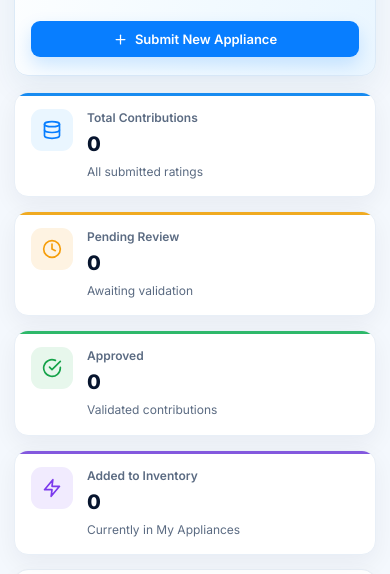
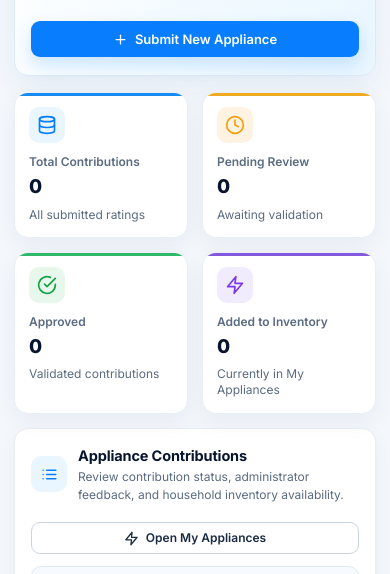
Before and after one commit to Gmaboy/Capstone, a plain HTML site: page electroforecast-website/my-submissions.html in a window 390 px wide. Shown: the part 240-814 px from the top of the page. Drawn offline with nearby package versions, Linux system fonts and the light colour scheme; no server answers.

Commit message:
style: show stat cards two per row on phones
Co-Authored-By: Claude Opus 5.5 <noreply@anthropic.com>

```diff
--- a/electroforecast-website/assets/css/style.css
+++ b/electroforecast-website/assets/css/style.css
@@ -899,6 +899,9 @@ tbody tr:hover{background:var(--grey-100);}
   .main{margin-left:0;}
   .burger{display:flex; align-items:center; justify-content:center;}
   .grid-4, .grid-3, .grid-2{grid-template-columns:1fr;}
+  /* Stat-card rows stay two across on phones; an odd last card spans the row. */
+  .grid-4:has(> .kpi-card), .grid-3:has(> .kpi-card){grid-template-columns:repeat(2,minmax(0,1fr));}
+  .grid:has(> .kpi-card) > .kpi-card:last-child:nth-child(odd){grid-column:1 / -1;}
   .date-range span{display:none;}
   .login-aside{display:none;}
   .login-form-side{min-height:100vh;}
@@ -921,7 +924,9 @@ tbody tr:hover{background:var(--grey-100);}
   .topbar-avatar{display:none;}
   .content{padding:18px 14px 32px;}
   .card{padding:16px;border-radius:14px;}
-  .kpi-card{min-height:0;}
+  .kpi-card{min-height:0; flex-direction:column; gap:10px; padding:14px;}
+  .kpi-card .kpi-icon{width:36px; height:36px; border-radius:10px;}
+  .kpi-card .kpi-value{font-size:19px; overflow-wrap:anywhere;}
   .grid{gap:14px;}
   .tabs{overflow-x:auto;}
   .tab{white-space:nowrap;}
@@ -952,7 +957,6 @@ tbody tr:hover{background:var(--grey-100);}
   .submission-hero{padding:18px 16px;}
   .submission-hero-copy{align-items:flex-start;}
   .submission-hero-icon{width:42px;height:42px;border-radius:12px;}
-  .submissions-page .submission-kpis{grid-template-columns:1fr;}
   .submission-card-head{align-items:stretch;flex-direction:column;}
   .submission-card-head .btn{width:100%;}
   .submissions-page .portal-table tbody tr{grid-template-columns:1fr;padding:6px 12px;}
```
